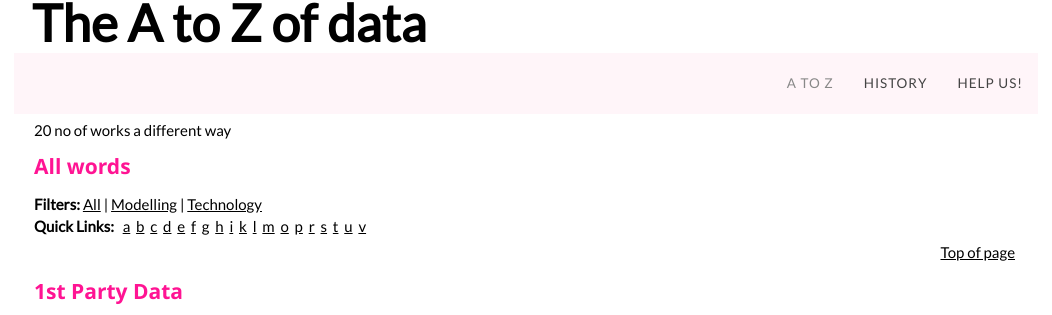
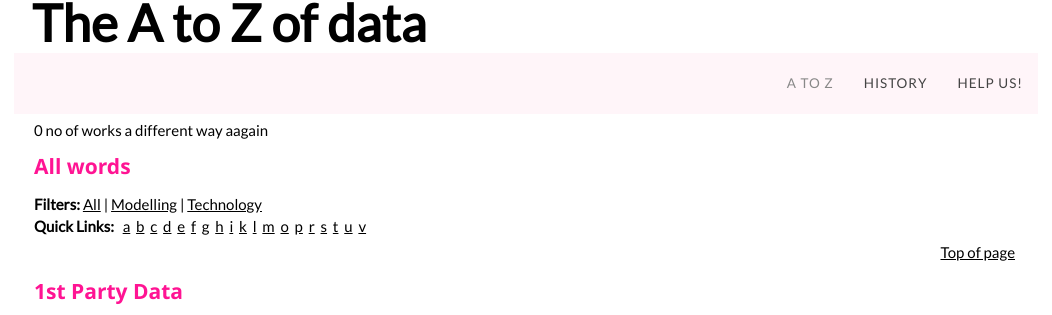
Before and after one commit to unleashyourdata/open_data_glossary, a Jekyll site: the page built from index.html, in a window 1280 px wide and 900 px high. Shown: the part 144-459 px from the top of the window, without its empty margins (114-1166 px from the left). Built offline with Jekyll 4.4.1, drawn with Linux system fonts in a browser that asks for light colours.

Commit message:
Update include_glossary_filter.html

```diff
--- a/_includes/include_glossary_filter.html
+++ b/_includes/include_glossary_filter.html
@@ -4,7 +4,7 @@
 
     {% assign filter_group = site.data.glossary.glossary | group_by: 'letter_id' | sort: 'name' %}
 
-    {{ filter_group | size }} no of works a different way
+    {{ filter_group.items | size }} no of works a different way aagain
 
     </br><h3>{{include.tag  | capitalize}} words</h3>
     {% include include_filters.html %}
```
